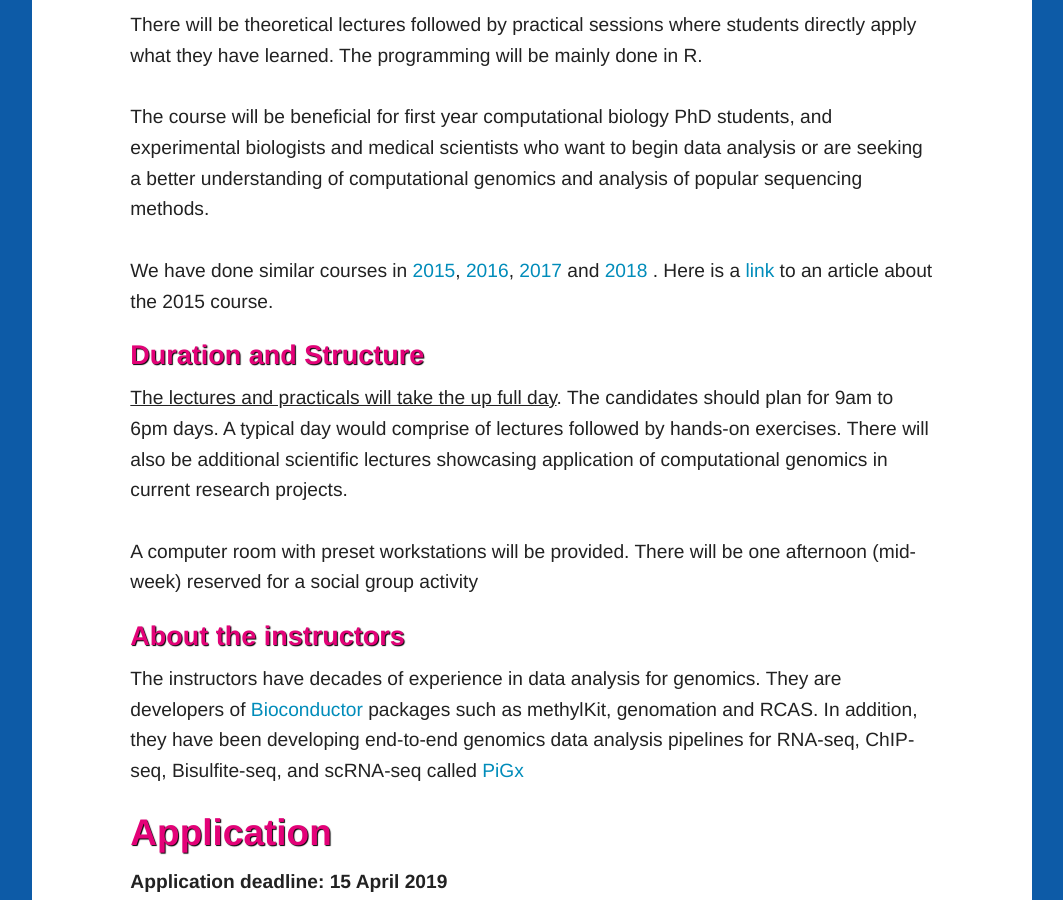
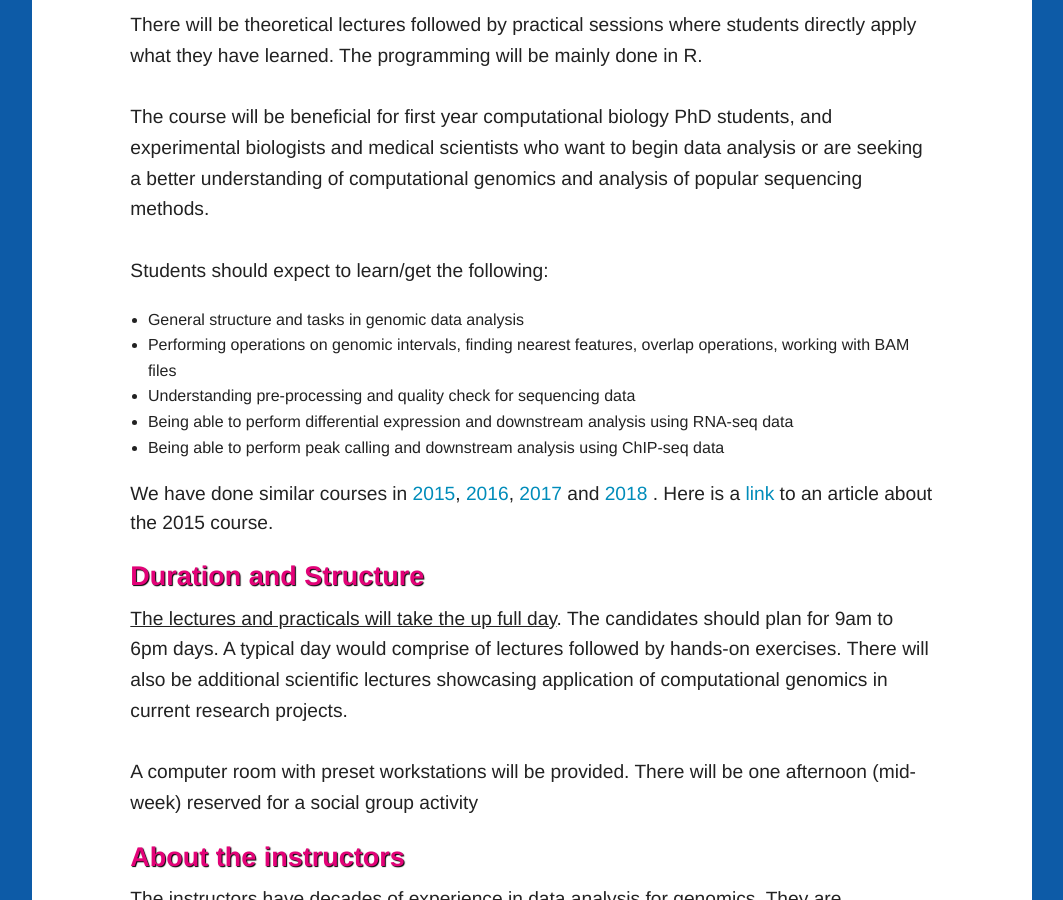
Before and after one commit to BIMSBbioinfo/compgen, a Jekyll site: the page 2019/index.html, which Jekyll copies as it is, in a window 1280 px wide and 900 px high, scrolled down 1265 px. Shown: the whole window, without its empty margins (108-1171 px from the left). Built offline with Jekyll 4.4.1, drawn with Linux system fonts in a browser that asks for light colours; nearby versions of some CDN libraries; library files that are not in the unit come from our copies.

Commit message:
more info on the course

```diff
--- a/2019/index.html
+++ b/2019/index.html
@@ -78,6 +78,14 @@
           computational genomics and analysis of popular sequencing methods.
           <br><br>
 
+          Students should expect to learn/get the following:
+          <ul>
+              <li>General structure and tasks in genomic data analysis</li>
+              <li>Performing operations on genomic intervals, finding nearest features, overlap operations, working with BAM files</li>
+              <li>Understanding pre-processing and quality check for sequencing data </li>
+              <li>Being able to perform differential expression and downstream analysis using RNA-seq data</li>
+              <li>Being able to perform peak calling and downstream analysis using ChIP-seq data </li>
+         </ul>
 
           We have done similar courses in <a href="http://bioinformatics.mdc-berlin.de/compgen/2015/">2015</a>,
           <a href="http://bioinformatics.mdc-berlin.de/compgen/2016/">2016</a>,
```
